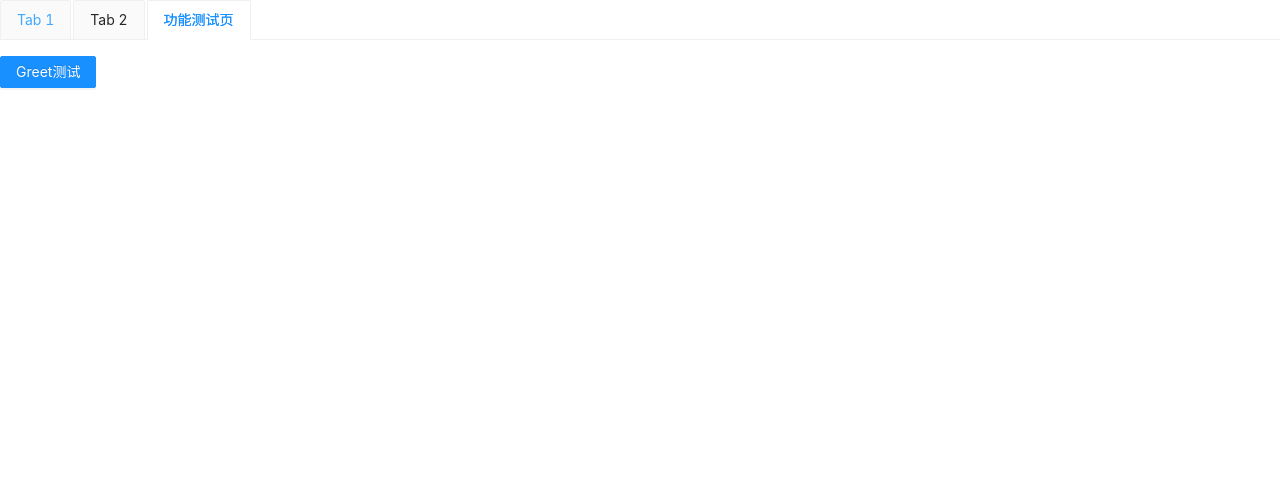
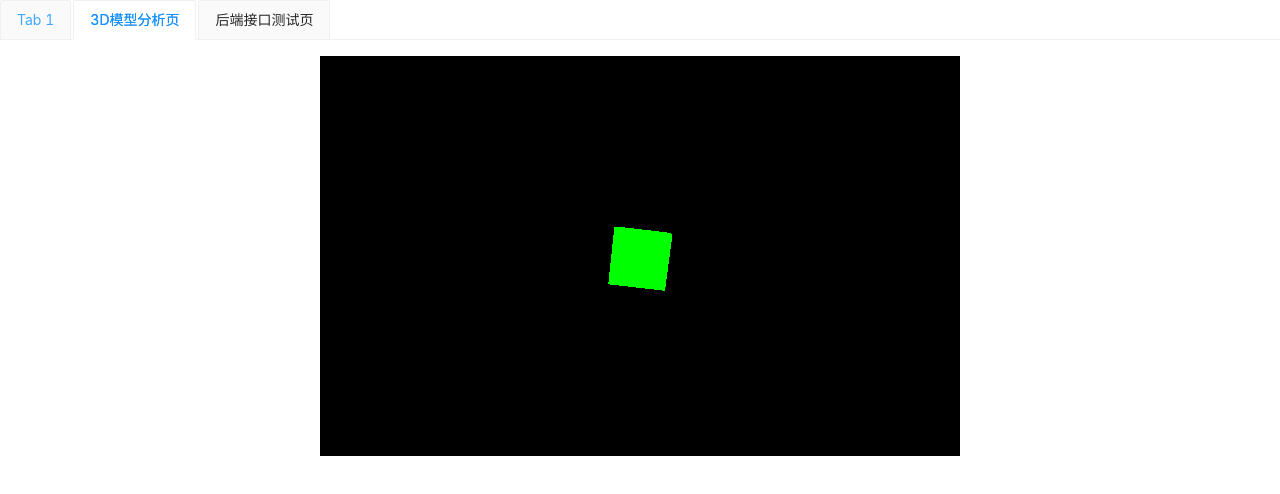
Before and after one commit to alwxkxk/gltf-model-manager, a React (Create React App) app in the folder web-client/: page / in a window 1280 px wide. Shown: the top 494 px of the page. Built offline with nearby package versions, Linux system fonts and the light colour scheme.

Commit message:
feat: react hook加载three.js场景。

```diff
--- a/web-client/package.json
+++ b/web-client/package.json
@@ -11,6 +11,7 @@
     "react": "^17.0.2",
     "react-dom": "^17.0.2",
     "react-scripts": "4.0.3",
+    "three": "^0.132.2",
     "web-vitals": "^1.0.1"
   },
   "scripts": {
--- a/web-client/src/App.css
+++ b/web-client/src/App.css
@@ -36,3 +36,7 @@
     transform: rotate(360deg);
   }
 }
+
+.flex{
+  display: flex;
+}
--- a/web-client/src/App.js
+++ b/web-client/src/App.js
@@ -1,19 +1,20 @@
 import { Tabs  } from 'antd';
 import GreetTest from './components/GreetTest';
+import ModelViewer from './pages/model-viewer';
 import 'antd/dist/antd.css';
 import './App.css';
 
 const { TabPane } = Tabs;
 function App() {
   return (
-    <Tabs defaultActiveKey="3" type="card">
+    <Tabs defaultActiveKey="2" type="card">
       <TabPane tab="Tab 1" key="1">
         Content of Tab Pane 1
       </TabPane>
-      <TabPane tab="Tab 2" key="2">
-        Content of Tab Pane 2
+      <TabPane tab="3D模型分析页" key="2">
+        <ModelViewer/>
       </TabPane>
-      <TabPane tab="功能测试页" key="3">
+      <TabPane tab="后端接口测试页" key="3">
         <GreetTest/>
       </TabPane>
     </Tabs>
--- /dev/null
+++ b/web-client/src/pages/model-viewer/components/ModelScene.js
@@ -0,0 +1,45 @@
+import { useState, useEffect,useRef } from 'react';
+import * as THREE from 'three';
+
+function ModelScene(params) {
+    const ref = useRef();
+    useEffect(()=>{
+        const scene = new THREE.Scene();
+        const camera = new THREE.PerspectiveCamera( 75, window.innerWidth / window.innerHeight, 0.1, 1000 );
+
+        const renderer = new THREE.WebGLRenderer();
+        renderer.setSize( window.innerWidth/2, window.innerHeight/2 );
+        // document.body.appendChild( renderer.domElement );
+        // console.log('renderer.domElement',renderer.domElement)
+        ref.current.appendChild(renderer.domElement);
+        renderer.domElement.style = "margin:auto;"
+
+        const geometry = new THREE.BoxGeometry();
+        const material = new THREE.MeshBasicMaterial( { color: 0x00ff00 } );
+        const cube = new THREE.Mesh( geometry, material );
+        scene.add( cube );
+
+        camera.position.z = 5;
+        let animationFrameFlag = null
+        const animate = function () {
+            animationFrameFlag = requestAnimationFrame( animate );
+
+            cube.rotation.x += 0.01;
+            cube.rotation.y += 0.01;
+
+            renderer.render( scene, camera );
+        };
+
+        animate();
+        return ()=>{
+            // TODO：释放资源
+            cancelAnimationFrame(animationFrameFlag)
+        }
+    })
+
+    return (
+        <div ref={ref} className="flex"/>
+    )
+}
+
+export default ModelScene
--- /dev/null
+++ b/web-client/src/pages/model-viewer/index.js
@@ -0,0 +1,10 @@
+import ModelScene from './components/ModelScene.js'
+function ModelViewer(params) {
+    return (
+        <div>
+            <ModelScene/>
+        </div>
+    )
+}
+
+export default ModelViewer
```
Also changed, not shown: web-client/src/pages/model-viewer/index.css (added), 1 other file (tests, documents, lock files or other folders).
